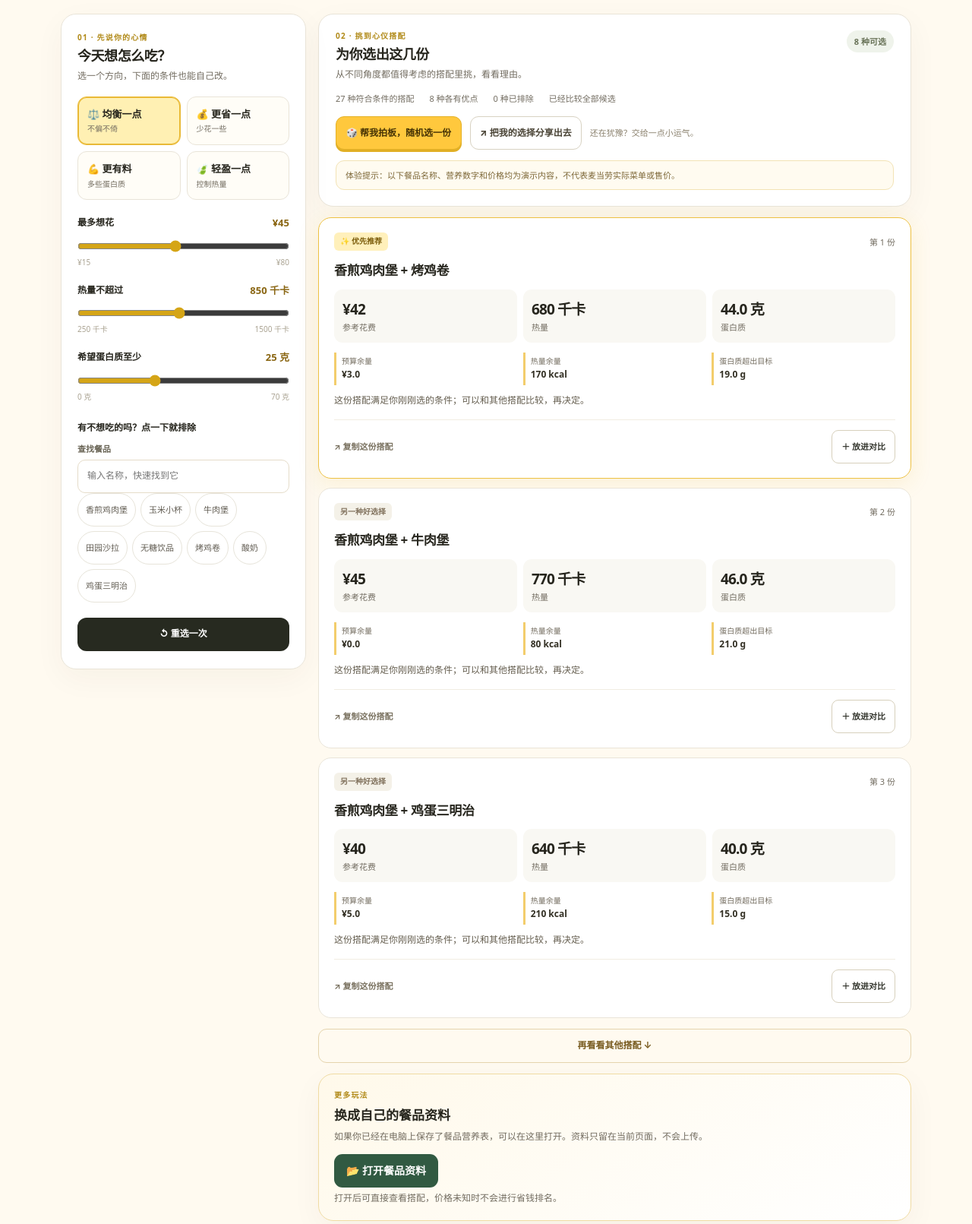
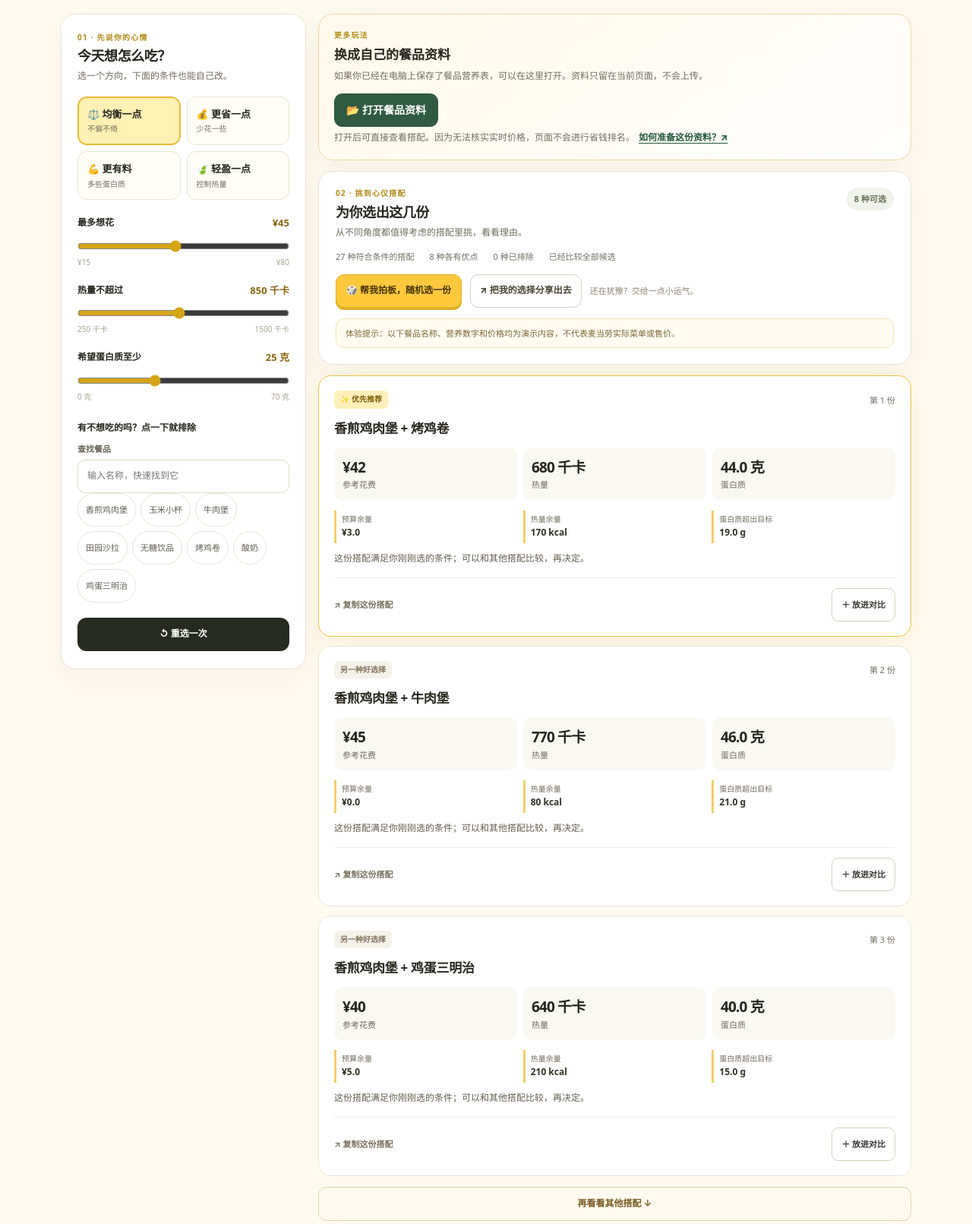
Before and after one commit to 37chengshan/mcd-skill-assistant, a website with bundled scripts: page docs/index.html in a window 1280 px wide. Shown: the part 280-1891 px from the top of the page at 76% size. Built offline with nearby package versions, Linux system fonts and the light colour scheme.

Commit message:
feat(v2): make safe import discoverable with browser contract and file exposure tests

```diff
--- a/docs/app.mjs
+++ b/docs/app.mjs
@@ -142,6 +142,7 @@ function render(){
  $("budgetField").classList.toggle("hide",imported);
  $("share").disabled=imported;
  $("share").title=imported?"导入的资料只保留在你的电脑上，无法随链接一起分享。":"";
+ $("surpriseMessage").textContent=imported?"已使用本地餐品资料，价格未知。":"还在犹豫？交给一点小运气。";
  $("caloriesValue").textContent=settings.calories+" 千卡";
  $("proteinValue").textContent=settings.protein+" 克";
  for(const id of ["budget","calories","protein"])$(id).value=settings[id];
@@ -149,7 +150,7 @@ function render(){
  const result=allPlans();lastResults=result.plans;
  $("planCount").textContent=result.frontierSize+" 种可选";
  $("surprise").disabled=!result.plans.length;
- $("surpriseMessage").textContent=luckyKey?"刚刚选好了！你也可以再抽一次。":"还在犹豫？交给一点小运气。";
+ $("surpriseMessage").textContent=luckyKey?"刚刚选好了！你也可以再抽一次。":imported?"本地餐品资料已启用；分享链接不会携带资料。":"还在犹豫？交给一点小运气。";
  $("stats").replaceChildren(
   node("span","",result.eligible+" 种符合条件的搭配"),
   node("span","",result.frontierSize+" 种各有优点"),
--- a/docs/index.html
+++ b/docs/index.html
@@ -21,6 +21,7 @@
 .meal-card:focus{outline:3px solid #347453;outline-offset:3px}
 @supports(padding:env(safe-area-inset-bottom)){.trust{padding-bottom:max(10px,env(safe-area-inset-bottom))}}
 .import-area{border:1px solid #f0dba3;background:linear-gradient(145deg,#fff9ea,#fff)}.import-button{display:inline-flex;align-items:center;margin-top:13px;padding:11px 16px;background:#315a42;color:#fff;border-radius:11px;font-weight:850;min-height:44px;cursor:pointer}.import-button:focus-visible{outline:3px solid #b88700}.import-status{font-size:12px;color:#665f4f;line-height:1.6}.visually-hidden{position:absolute;width:1px;height:1px;clip-path:inset(50%);overflow:hidden;white-space:nowrap}.visually-hidden:focus+.import-button{outline:3px solid #b88700}.food-search{border:1px solid #e5dcc9;border-radius:10px;padding:10px 12px;width:100%;font-size:12px;min-height:44px}.search-label{font-size:11px;font-weight:800;color:#686354;display:block;margin:6px 0}.chooser button:disabled{opacity:.43}
+.import-help{display:inline-block;margin-left:5px;color:#24593b;text-decoration:underline;text-underline-offset:3px;font-weight:800}.import-help:focus-visible{outline-offset:3px}
 </style>
 </head>
 <body>
@@ -45,6 +46,14 @@
 <button type="button" class="reset" id="reset">↺ 重选一次</button>
 </aside>
 <div class="content">
+<section class="panel extra import-area" aria-labelledby="importHeading">
+<div class="section-number">更多玩法</div><h2 id="importHeading">换成自己的餐品资料</h2>
+<p>如果你已经在电脑上保存了餐品营养表，可以在这里打开。资料只留在当前页面，不会上传。</p>
+<label class="import-button" for="loadNutrition">📂 打开餐品资料</label>
+<input id="loadNutrition" type="file" accept=".json,application/json" class="visually-hidden" aria-describedby="loadStatus">
+<button type="button" id="backDemo" class="share-btn hide">↩ 回到体验示例</button>
+<p class="import-status" id="loadStatus" role="status">打开后可直接查看搭配。因为无法核实实时价格，页面不会进行省钱排名。<a class="import-help" href="https://github.com/37chengshan/mcd-skill-assistant#-v2-候选版导入电脑里的餐品营养资料" rel="noopener noreferrer">如何准备这份资料？↗</a></p>
+</section>
 <section class="panel intro-panel" aria-labelledby="result-title">
 <div class="intro-head"><div><div class="section-number">02 · 挑到心仪搭配</div><h2 class="section-title" id="result-title">为你选出这几份</h2><p class="section-copy" style="margin:5px 0 0">从不同角度都值得考虑的搭配里挑，看看理由。</p></div><span class="count" id="planCount">正在挑选…</span></div>
 <div id="stats" class="result-stats"></div><div class="quick-row"><button id="surprise" type="button" class="surprise">🎲 帮我拍板，随机选一份</button><button type="button" id="share" class="share-btn">↗ 把我的选择分享出去</button><span class="small-help" id="surpriseMessage">还在犹豫？交给一点小运气。</span></div><div id="sharePanel" class="share-panel hide" role="status"><label for="shareUrl">复制下面的链接，就能把这些条件分享给朋友：</label><input id="shareUrl" type="text" readonly aria-label="你的分享链接"></div><div class="notice" id="dataNotice">体验提示：以下餐品名称、营养数字和价格均为演示内容，不代表麦当劳实际菜单或售价。</div>
@@ -52,14 +61,7 @@
 <div id="cards" class="results" aria-label="搭配结果"></div>
 <button type="button" class="more-button hide" id="showMore">再看看其他搭配 ↓</button>
 <section class="panel extra hide" id="compare" aria-labelledby="compare-title"><div class="section-number">03 · 放在一起看</div><h2 id="compare-title">两份搭配，哪份更适合你？</h2><p>挑两份后，这里会告诉你差在哪里。</p><div id="compareContent"></div></section>
-<section class="panel extra import-area" aria-labelledby="importHeading">
-<div class="section-number">更多玩法</div><h2 id="importHeading">换成自己的餐品资料</h2>
-<p>如果你已经在电脑上保存了餐品营养表，可以在这里打开。资料只留在当前页面，不会上传。</p>
-<label class="import-button" for="loadNutrition">📂 打开餐品资料</label>
-<input id="loadNutrition" type="file" accept=".json,application/json" class="visually-hidden" aria-describedby="loadStatus">
-<button type="button" id="backDemo" class="share-btn hide">↩ 回到体验示例</button>
-<p class="import-status" id="loadStatus" role="status">打开后可直接查看搭配，价格未知时不会进行省钱排名。</p>
-</section>
+
 <section class="panel extra" id="scenario" aria-labelledby="scenarioTitle"><div class="section-number">换个角度</div><h2 id="scenarioTitle">如果换一种心情呢？</h2><p id="scenarioIntro">同样的条件，不同的偏好，会有哪些变化？</p><div id="scenarioContent" class="scenario-body"></div><button type="button" id="tryScenario" class="scenario-action">试试另一种吃法 →</button></section><section class="panel extra" id="tip"><div class="section-number">小贴士</div><h2>没有唯一正确的答案</h2><p>有人在意预算，有人想吃得轻盈一点。每一种选择都有自己的理由，你最在意的，就是好选择。</p><div class="link-line"><span class="section-copy">本作品提供选择参考，不是医疗或营养建议。</span><a href="https://github.com/37chengshan/mcd-skill-assistant" rel="noopener noreferrer">认识这个作品 ↗</a></div></section>
 </div>
 </main>
```
Also changed, not shown: tests/interface.test.mjs (+9 -0 lines), tests/preview.test.mjs (+1 -1 lines).
